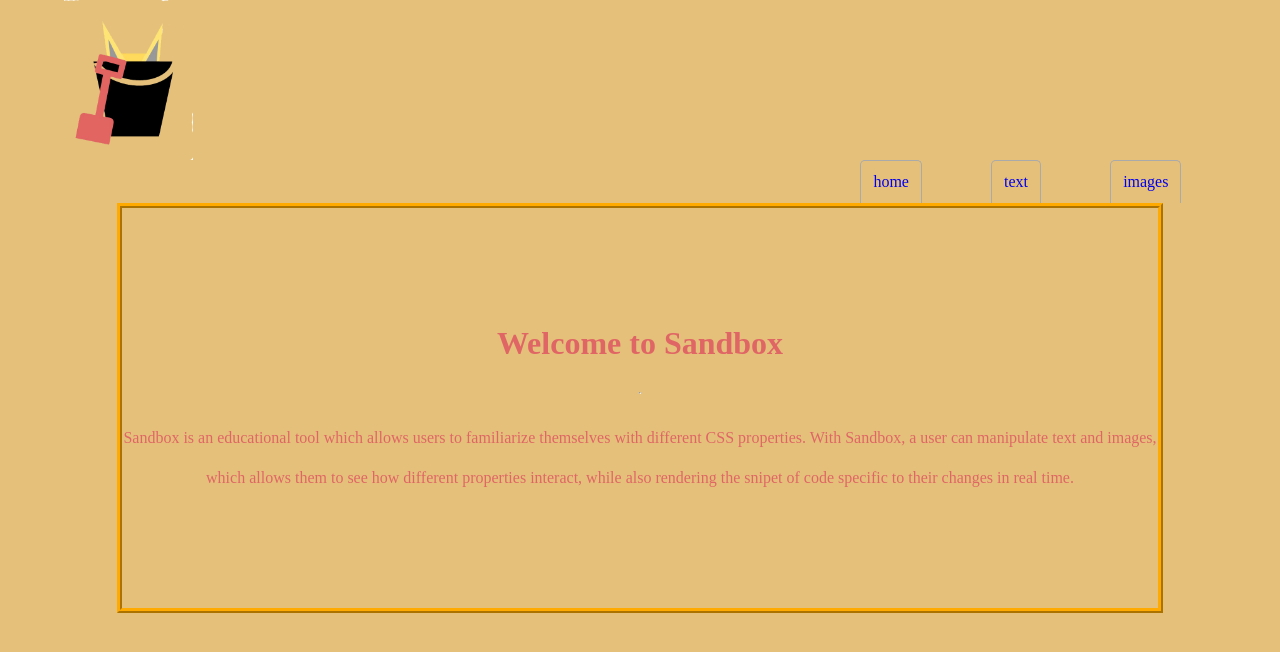
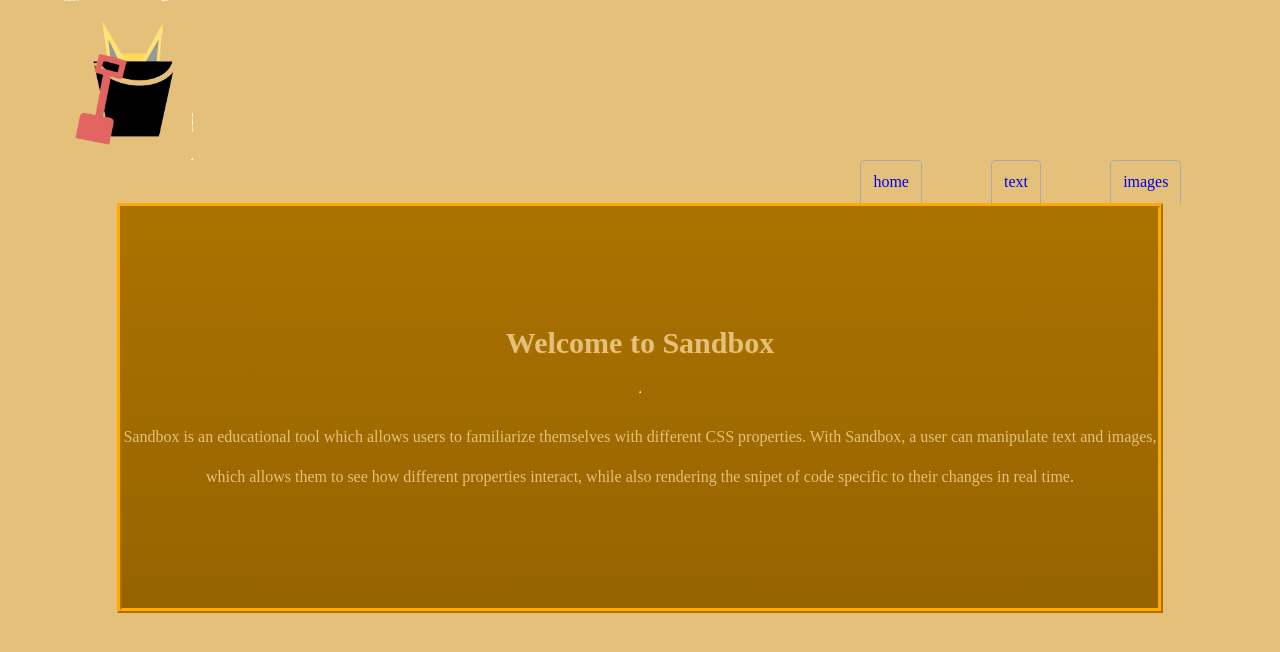
Before and after one commit to bakerTX/sandbox, a React (Create React App) app: page / in a window 1280 px wide. Shown: the top 652 px of the page. Built offline with nearby package versions, Linux system fonts and the light colour scheme; a web font is replaced by a local one.

Commit message:
more CSS to homepage

```diff
--- a/src/css/App.css
+++ b/src/css/App.css
@@ -130,6 +130,11 @@ nav a {
 
 /*Home*/
 #homepage-content{
+  background: red;
+    background: -webkit-linear-gradient(#AB7200, #966400);
+    background: -o-linear-gradient(#AB7200, #966400);
+    background: -moz-linear-gradient(#AB7200, #966400);
+    background: linear-gradient(#AB7200, #966400);
   display: flex;
   justify-content: center;
   flex-direction: column;
@@ -137,7 +142,7 @@ nav a {
   width:90%;
   height: 400px;
   margin: 0 auto;
-  color: #E06665;
+  color: #E5C07B;
   line-height: 40px;
   text-align: center;
   border: 5px ridge #ffaa00 ;
@@ -168,6 +173,12 @@ nav a {
 @keyframes welcome {
   0%   { opacity: 0; }
   100% { opacity: 1; }
+}
+
+#homepage-content h1{
+  font-size: 30px;
+  text-shadow: 2px 2px #AB7200;
+  font-weight: bolder;
 }
 
 
```
